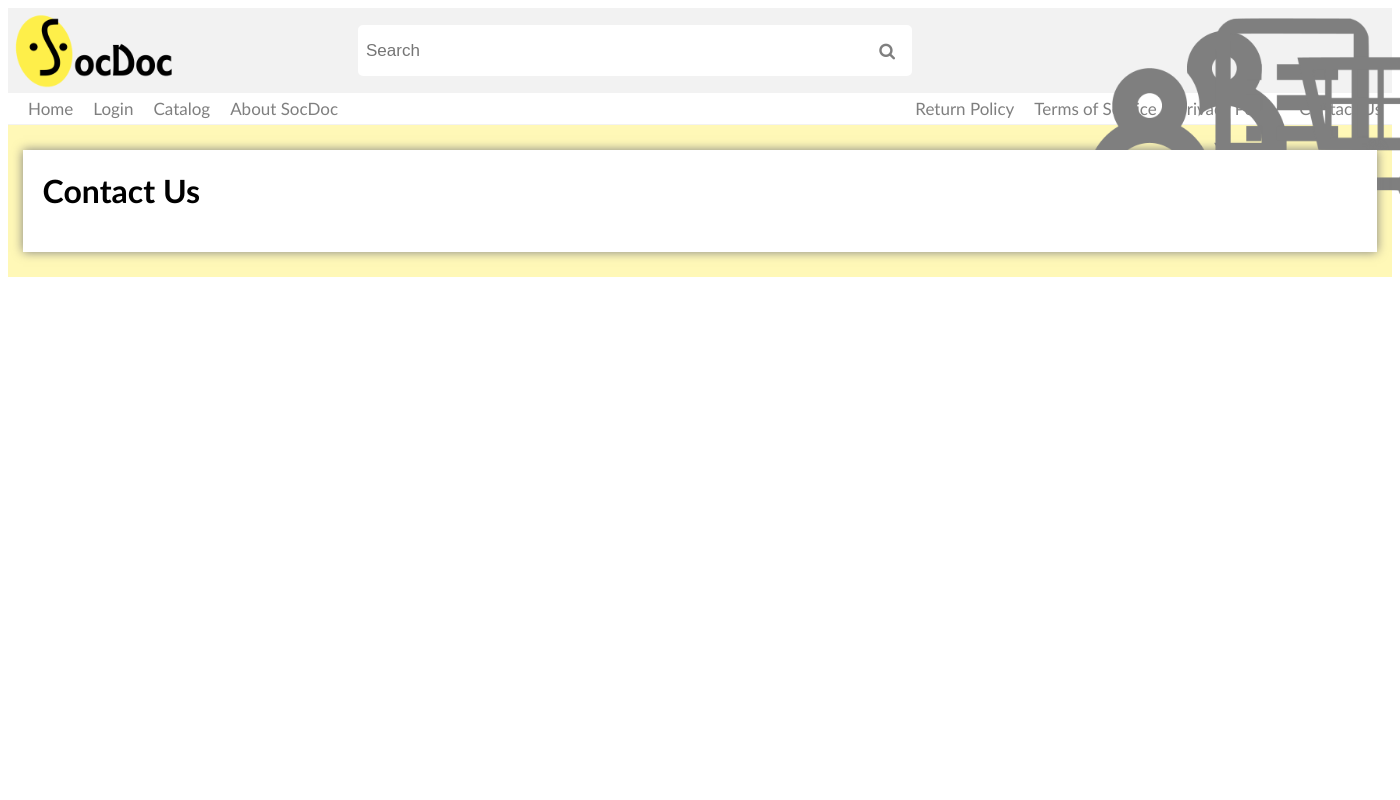
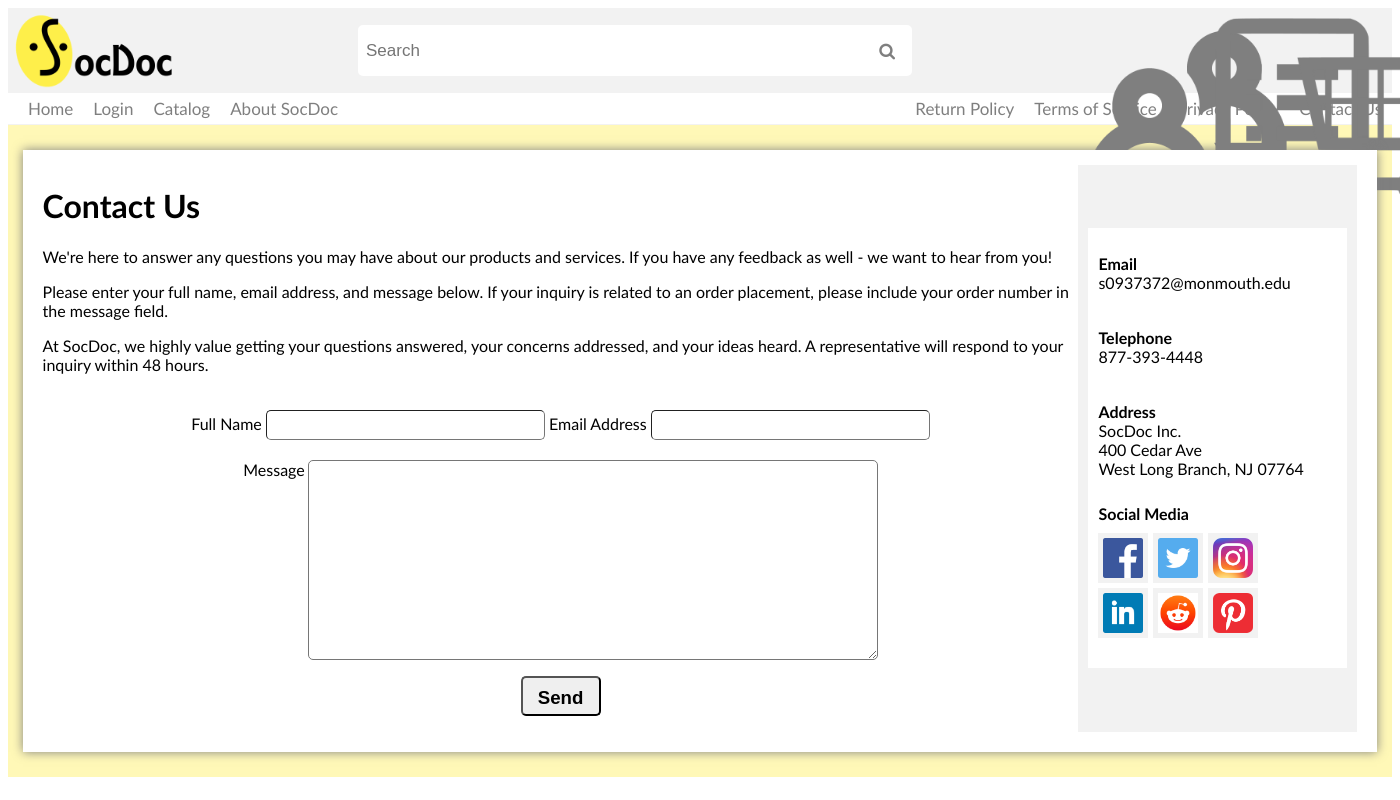
Before and after one commit to meganrapach/SocDoc, a Flask app: page /contact in a window 1400 px wide; the page is wider, and only the part inside the window is pictured. Run offline with Flask 2, Linux system fonts and the light colour scheme; some libraries are stand-ins or nearby versions.

Commit message:
Updated socdoc.py and contact page

```diff
--- a/app/forms.py
+++ b/app/forms.py
@@ -1,6 +1,6 @@
 from flask_wtf import FlaskForm
-from wtforms import StringField, PasswordField, BooleanField, SubmitField
-from wtforms.validators import DataRequired
+from wtforms import StringField, PasswordField, BooleanField, SubmitField, TextAreaField
+from wtforms.validators import DataRequired, Length
 
 class LoginForm(FlaskForm):
     username = StringField('Username', validators = [DataRequired()])
@@ -16,3 +16,9 @@ class CreateAccountForm(FlaskForm):
     email = StringField('Email Address', validators = [DataRequired()])
     password = PasswordField('Password', validators = [DataRequired()])
     submit = SubmitField('Create Account')
+
+class ContactUsForm(FlaskForm):
+    name = StringField('Full Name', validators = [DataRequired()])
+    email = StringField('Email Address', validators = [DataRequired()])
+    message = TextAreaField('Message', validators = [DataRequired(), Length(min = 20, max=500)])
+    submit = SubmitField('Send')
--- a/app/routes.py
+++ b/app/routes.py
@@ -1,6 +1,6 @@
 from flask import render_template, flash, redirect, url_for, request, jsonify
 from app import app
-from app.forms import LoginForm, CreateAccountForm
+from app.forms import LoginForm, CreateAccountForm, ContactUsForm
 
 from app.catalog import Catalog
 
@@ -82,9 +82,14 @@ def trackOrder():
 def cart():
     return render_template('cart.html', title='Your Cart')
 
-@app.route('/contact')
+@app.route('/contact', methods=['GET', 'Post'])
 def contact():
-    return render_template('contact.html', title='Contact Us')
+    form = ContactUsForm()
+    if form.validate_on_submit():
+        flash('Message sent from {}'.format(
+            form.name.data))
+        return redirect(url_for('index'))
+    return render_template('contact.html', title='Contact Us', form = form)
 
 @app.route('/createAccount', methods=['GET', 'Post'])
 def createAccount():
--- a/app/static/css/styles.css
+++ b/app/static/css/styles.css
@@ -403,6 +403,23 @@ button:focus {
 	border-radius: 5px;
 }
 
+.textInput {
+	height: 30px;
+
+	border-width: .5px;
+	border-radius: 5px;
+}
+
+.largeTextInput {
+	height: 200px;
+	width: 570px;
+
+	font-family: "Calibri";
+
+	border-width: .5px;
+	border-radius: 5px;
+}
+
 .loginContainer input:focus {
     outline: none;
 }
@@ -767,6 +784,152 @@ button:focus {
 	*/
 }
 
+.contactUsBody .contactUsContainer .contactContentContainer{
+	width:100%;
+	height: auto;
+
+	padding-top: 15px;
+
+	display:flex;
+	flex-direction: row;
+
+	text-align:center;
+
+	/*
+	border: 1px;
+	border-color: red;
+	border-style: solid;
+	*/
+}
+
+.contactUsBody .contactUsContainer .contactContentContainer .contactFormContainer{
+	width: 80%;
+	height: auto;
+
+	display: flex;
+	flex-direction:column;
+	text-align:center;
+
+	/*
+	border: 1px;
+	border-color: green;
+	border-style: solid;
+	*/
+}
+
+.contactUsBody .contactUsContainer .contactContentContainer .contactFormContainer .contactForm{
+	width: 100%;
+	height: auto;
+
+	text-align:center;
+
+	/*
+	border: 1px;
+	border-color: blue;
+	border-style: solid;
+	*/
+}
+
+.contactUsBody .contactUsContainer .contactContentContainer .contactFormContainer .contactFormInfo{
+	width: 100%;
+	height: auto;
+
+	text-align:left;
+}
+
+.contactUsBody .contactUsContainer .contactContentContainer .messageFieldLine{
+	width:100%;
+	height: auto;
+
+	display:flex;
+	flex-direction: row;
+
+	justify-content:center;
+
+	/*
+	border: 1px;
+	border-color: green;
+	border-style: solid;
+	*/
+}
+
+.contactUsBody .contactUsContainer .contactContentContainer .contactLinks{
+	width: 20%;
+	height: auto%;
+
+	padding: 10px;
+
+	display:flex;
+	flex-direction: column;
+	text-align:center;
+
+	justify-content:center;
+	align-items: center;
+
+	background-color: #f2f2f2;
+
+	/*
+	border: 1px;
+	border-color: green;
+	border-style: solid;
+	*/
+}
+
+.contactUsBody .contactUsContainer .contactContentContainer .contactLinks .pointsOfContact{
+	width: 100%;
+	height: auto;
+
+	text-align:left;
+
+	background-color:white;
+
+	/*
+	border: 1px;
+	border-color: blue;
+	border-style: solid;
+	*/
+}
+
+.contactUsBody .contactUsContainer .contactContentContainer .socialMediaGridContainer{
+	display: grid;
+
+	width: 40%;
+
+	grid-gap: 5px;
+	grid-template-columns: auto auto auto;
+	padding: 10px;
+	padding-bottom:30px;
+}
+
+.contactUsBody .contactUsContainer .contactContentContainer .contactLinks .socialMediaGridItem{
+	width: 40px;
+	height: 40px;
+
+	padding: 2px;
+
+	background-color: #f2f2f2;
+	padding: 5px;
+	font-size: 10pt;
+	text-align: center;
+}
+
+.contactUsBody .contactUsContainer .contactContentContainer .contactLinks .socialMediaGridItem img{
+	width: 40px;
+	height: 40px;
+}
+
+.sendMessageButton{
+	width: 80px;
+	height: 40px;
+
+	padding-top: 5px;
+
+	font-size: 14pt;
+	font-weight:bold;
+
+	border-radius: 5px;
+}
+
 .aboutUsBody{
 	background-color: #fff8b7;
 	text-align: center;
--- a/app/templates/contact.html
+++ b/app/templates/contact.html
@@ -3,7 +3,110 @@
 {% block content %}
 	<div class="contactUsBody">
 		<div class="contactUsContainer">
-			<h1>Contact Us</h1>
+			<div class="contactContentContainer">
+
+				<div class="contactFormContainer">
+					<div class="contactFormInfo">
+
+						<h1>Contact Us</h1>
+
+						<p>
+							We're here to answer any questions you may have about our products and services. If you have any feedback as well - we want to hear from you!
+						</p>
+
+						<p>
+							Please enter your full name, email address, and message below. If your inquiry is related to an order placement, please include your order number in the message field.
+						</p>
+
+						<p>
+							At SocDoc, we highly value getting your questions answered, your concerns addressed, and your ideas heard. A representative will respond to your inquiry within 48 hours.
+						</p>
+					</div>
+
+					<div class="contactForm">
+						<form action="" method="post">
+							{{ form.hidden_tag() }}
+
+							<div style="padding: 20px;">
+								{{ form.name.label }}
+								{{ form.name(class_="textInput", size = 32) }}
+								{% for error in form.name.errors %}
+									<span style="color: red;">[{{ error }}]</span>
+								{% endfor %}
+
+								{{ form.email.label }}
+								{{ form.email(class_="textInput", size = 32) }}
+								{% for error in form.email.errors %}
+									<span style="color: red;">[{{ error }}]</span>
+								{% endfor %}
+
+							</div>
+
+							<div class="messageFieldLine">
+								<div style="padding-right: 3px;">
+									{{ form.message.label }}
+								</div>
+								<div>
+									{{ form.message(class_="largeTextInput", size = 70) }}
+									<br>
+									{% for error in form.message.errors %}
+										<span style="color: red;">[{{ error }}]</span>
+									{% endfor %}
+								</div>
+							</div>
+
+							<div>
+								<p>{{ form.submit(class_="sendMessageButton") }}</p>
+							</div>
+
+						</form>
+					</div>
+				</div>
+
+				<div class="contactLinks">
+					<div class="pointsOfContact">
+
+						<p style="padding: 10px;">
+							<b>Email</b><br>
+							s0937372@monmouth.edu
+						</p>
+
+						<p style="padding: 10px;">
+							<b>Telephone</b><br>
+							877-393-4448
+						</p>
+
+						<p style="padding: 10px;">
+							<b>Address</b><br>
+							SocDoc Inc.<br>
+							400 Cedar Ave<br>
+							West Long Branch, NJ 07764
+						</p>
+
+						<b style="padding-left: 10px;">Social Media</b>
+						<div class="socialMediaGridContainer">
+							<div class="socialMediaGridItem">
+								<img src="./static/images/facebookLogo.png" alt="Facebook Logo"/>
+							</div>
+							<div class="socialMediaGridItem">
+								<img src="./static/images/twitterLogo.png" alt="Twitter Logo"/>
+							</div>
+							<div class="socialMediaGridItem">
+								<img src="./static/images/instagramLogo.png" alt="Instagram Logo"/>
+							</div>
+							<div class="socialMediaGridItem">
+								<img src="./static/images/LinkedInLogo.png" alt="LinkedIn Logo"/>
+							</div>
+							<div class="socialMediaGridItem">
+								<img src="./static/images/redditLogo.png" alt="Reddit Logo"/>
+							</div>
+							<div class="socialMediaGridItem">
+								<img src="./static/images/pinterestLogo.png" alt="Pinterest Logo"/>
+							</div>
+						</div>
+					</div>
+				</div>
+			</div>
 		</div>
 	</div>
 {% endblock %}
--- a/socdoc.py
+++ b/socdoc.py
@@ -1 +1,4 @@
 from app import app
+
+if __name__ == "__main__":
+    app.run(host="0.0.0.0", port=80)
```
Also changed, not shown: app/__init__.py (line endings or trailing spaces), app/static/images/LinkedInLogo.png (added), app/static/images/facebookLogo.png (added), app/static/images/instagramLogo.png (added), app/static/images/pinterestLogo.png (added), app/static/images/redditLogo.png (added), app/static/images/twitterLogo.png (added).
